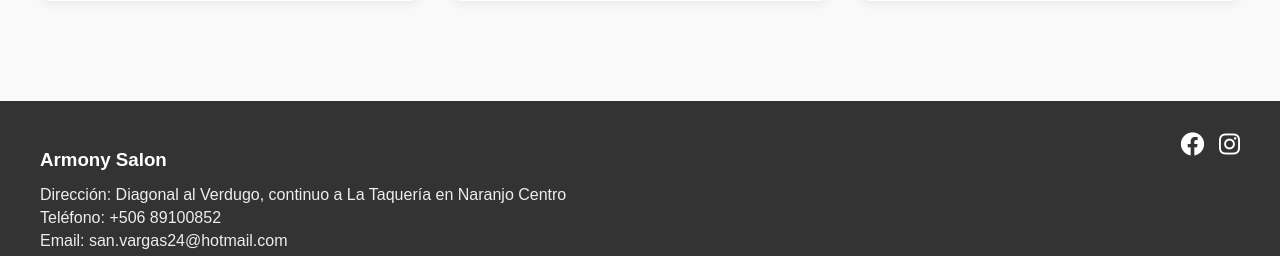
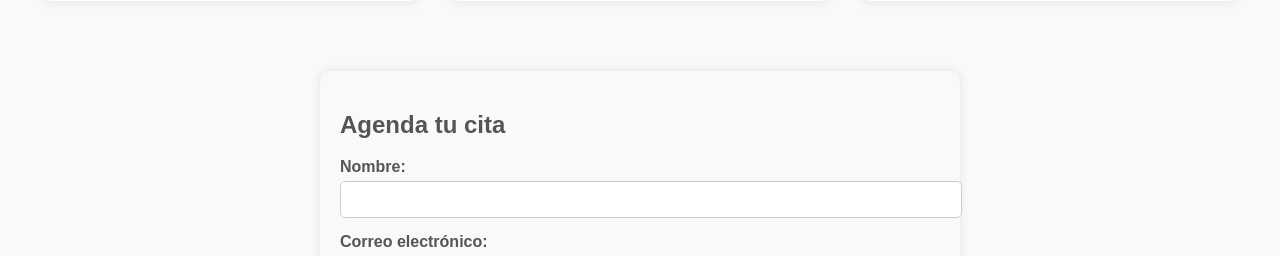
Before and after one commit to MREmmanuel09/Armony, a Flask app: page / in a window 1280 px wide. Shown: the part 4187-4443 px from the top of the page. Run offline with Flask 3, Linux system fonts and the light colour scheme.

Commit message:
Para mejorar la experiencia de usuario, hemos actualizado el Autenticador de inicio de sesión a la Versión 2.0, integrándolo directamente en la página principal.  También se ha habilitado una nueva sección de Citas con autenticación, permitiendo a los usuarios registrados agendar citas de forma segura.  Esta nueva funcionalidad de citas se encuentra en desarrollo activo y se completará próximamente con la implementación de límites de cupo y notificaciones de confirmación.

```diff
--- a/app.py
+++ b/app.py
@@ -7,7 +7,7 @@ app = Flask(__name__)
 app.secret_key = os.environ.get('SECRET_KEY', 'your_secret_key')
 
 db_config = {
-    'host': os.environ.get('DB_HOST', 'localhost'),
+    'host': os.environ.get('DB_HOST', ''),
     'user': os.environ.get('DB_USER', ''),
     'password': os.environ.get('DB_PASSWORD', ''),
     'database': os.environ.get('DB_NAME', '')
@@ -436,6 +436,7 @@ def login():
 
             if user and check_password_hash(user['contrasena'], contrasena_plana):
                 session['usuario_id'] = user['id']
+                session['nombre'] = user['nombre']  # Almacenar el nombre del usuario en la sesión
                 session['rol'] = user['rol']
                 if session['rol'] == 'admin':
                     return redirect(url_for('admin_inventario'))
@@ -451,7 +452,6 @@ def login():
             db.close()
 
     return render_template('login.html', mensaje_error=mensaje_error)
-
 
 @app.route('/admin/inventario', methods=['GET', 'POST'])
 def admin_inventario():
@@ -519,6 +519,39 @@ def admin_inventario():
     else:
         return redirect(url_for('login'))
 
+@app.route('/agendar_cita', methods=['POST'])
+def agendar_cita():
+    if request.method == 'POST':
+        nombre = request.form['nombre']
+        email = request.form['email']
+        telefono = request.form['telefono']
+        fecha = request.form['fecha']
+        hora = request.form['hora']
+        servicio = request.form['servicio']
+        mensaje = request.form['mensaje']
+
+        # Aquí puedes agregar la lógica para guardar la cita en la base de datos
+        # Por ejemplo:
+        db = conectar_db()
+        if db is None:
+            return "Error al conectar a la base de datos para agendar cita."
+        cursor = db.cursor()
+        try:
+            sql = """
+            INSERT INTO citas (nombre, email, telefono, fecha, hora, servicio, mensaje)
+            VALUES (%s, %s, %s, %s, %s, %s, %s)
+            """
+            cursor.execute(sql, (nombre, email, telefono, fecha, hora, servicio, mensaje))
+            db.commit()
+            return redirect(url_for('index', mensaje="Cita agendada exitosamente!"))
+        except mysql.connector.Error as err:
+            db.rollback()
+            return f"Error al agendar cita: {err}"
+        finally:
+            cursor.close()
+            db.close()
+
+    return redirect(url_for('index'))
 
 # Rutas para Editar
 
--- a/static/css/style.css
+++ b/static/css/style.css
@@ -423,3 +423,42 @@
       text-align: center;
     }
   }
+  .appointment-container {
+    max-width: 600px;
+    margin: 0 auto;
+    padding: 20px;
+    background-color: #f9f9f9;
+    border-radius: 10px;
+    box-shadow: 0 0 10px rgba(0, 0, 0, 0.1);
+  }
+
+  .form-group {
+    margin-bottom: 15px;
+  }
+
+  .form-group label {
+    display: block;
+    margin-bottom: 5px;
+    font-weight: bold;
+  }
+
+  .form-group input,
+  .form-group select,
+  .form-group textarea {
+    width: 100%;
+    padding: 10px;
+    border: 1px solid #ccc;
+    border-radius: 5px;
+  }
+
+  .alert {
+    padding: 10px;
+    margin-bottom: 20px;
+    border-radius: 5px;
+  }
+
+  .alert-success {
+    background-color: #d4edda;
+    color: #155724;
+    border: 1px solid #c3e6cb;
+  }
--- a/templates/admin_inventario.html
+++ b/templates/admin_inventario.html
@@ -225,9 +225,9 @@
             </div>
             <nav class="admin-nav">
                 <ul>
-                    <li><a href="{{ url_for('admin_inventario') }}">Inventario</a></li>
+                    <li><a href="{{ url_for('citas') }}">Citas</a></li>
                     <li><a href="{{ url_for('index') }}">Cerrar Sesion</a></li>
-                    <li><a href="#">Usuarios</a></li>
+                    <li><a href="#">Sin uso </a></li>
                 </ul>
             </nav>
         </div>
--- a/templates/index.html
+++ b/templates/index.html
@@ -27,9 +27,13 @@
           <li><a href="#nosotros">Nosotros</a></li>
           <li><a href="#galeria">Galería</a></li>
           <li><a href="#testimonios">Testimonios</a></li>
-          <a href="login" class="cta-button">Login</a>
+          {% if 'usuario_id' in session %}
+            <li><a href="#">{{ session['nombre'] }}</a></li>
+            <li><a href="{{ url_for('logout') }}">Cerrar sesión</a></li>
+          {% else %}
+            <li><a href="{{ url_for('login') }}" class="cta-button">Login</a></li>
+          {% endif %}
         </ul>
-
       </nav>
     </div>
   </header>
@@ -172,7 +176,49 @@
       </div>
     </section>
   </main>
-
+  <section id="citas" class="appointment">
+    <div class="container appointment-container">
+      <h2>Agenda tu cita</h2>
+      <form action="{{ url_for('agendar_cita') }}" method="POST">
+        <div class="form-group">
+          <label for="nombre">Nombre:</label>
+          <input type="text" id="nombre" name="nombre" required>
+        </div>
+        <div class="form-group">
+          <label for="email">Correo electrónico:</label>
+          <input type="email" id="email" name="email" required>
+        </div>
+        <div class="form-group">
+          <label for="telefono">Teléfono:</label>
+          <input type="tel" id="telefono" name="telefono" required>
+        </div>
+        <div class="form-group">
+          <label for="fecha">Fecha:</label>
+          <input type="date" id="fecha" name="fecha" required>
+        </div>
+        <div class="form-group">
+          <label for="hora">Hora:</label>
+          <input type="time" id="hora" name="hora" required>
+        </div>
+        <div class="form-group">
+          <label for="servicio">Servicio:</label>
+          <select id="servicio" name="servicio" required>
+            <option value="corte">Corte de cabello</option>
+            <option value="manicura">Manicura y pedicura</option>
+            <option value="maquillaje">Maquillaje</option>
+            <option value="facial">Tratamiento facial</option>
+            <option value="peinado">Peinado para eventos</option>
+            <option value="coloracion">Coloración y mechas</option>
+          </select>
+        </div>
+        <div class="form-group">
+          <label for="mensaje">Mensaje adicional:</label>
+          <textarea id="mensaje" name="mensaje" rows="4"></textarea>
+        </div>
+        <button type="submit" class="cta-button">Agendar cita</button>
+      </form>
+    </div>
+  </section>
   <footer>
     <div class="container footer-container">
       <div id="contacto" class="contact-info">
```
Also changed, not shown: templates/citas.html (added, +11 -0 lines), static/css/citas.css (added).
